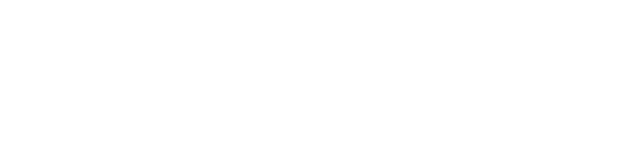
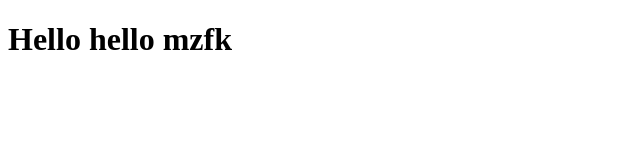
Before and after one commit to ttjpg/my_project, a plain HTML site: page index.html in a window 1280 px wide. Shown: the whole page, without its empty margins (0-640 px from the left). Drawn offline with Linux system fonts and the light colour scheme.

Commit message:
Добавил приветствие

```diff
--- a/index.html
+++ b/index.html
@@ -6,6 +6,6 @@
     <title>Document</title>
 </head>
 <body>
-
+    <h1>Hello hello mzfk</h1>
 </body>
 </html>
```
